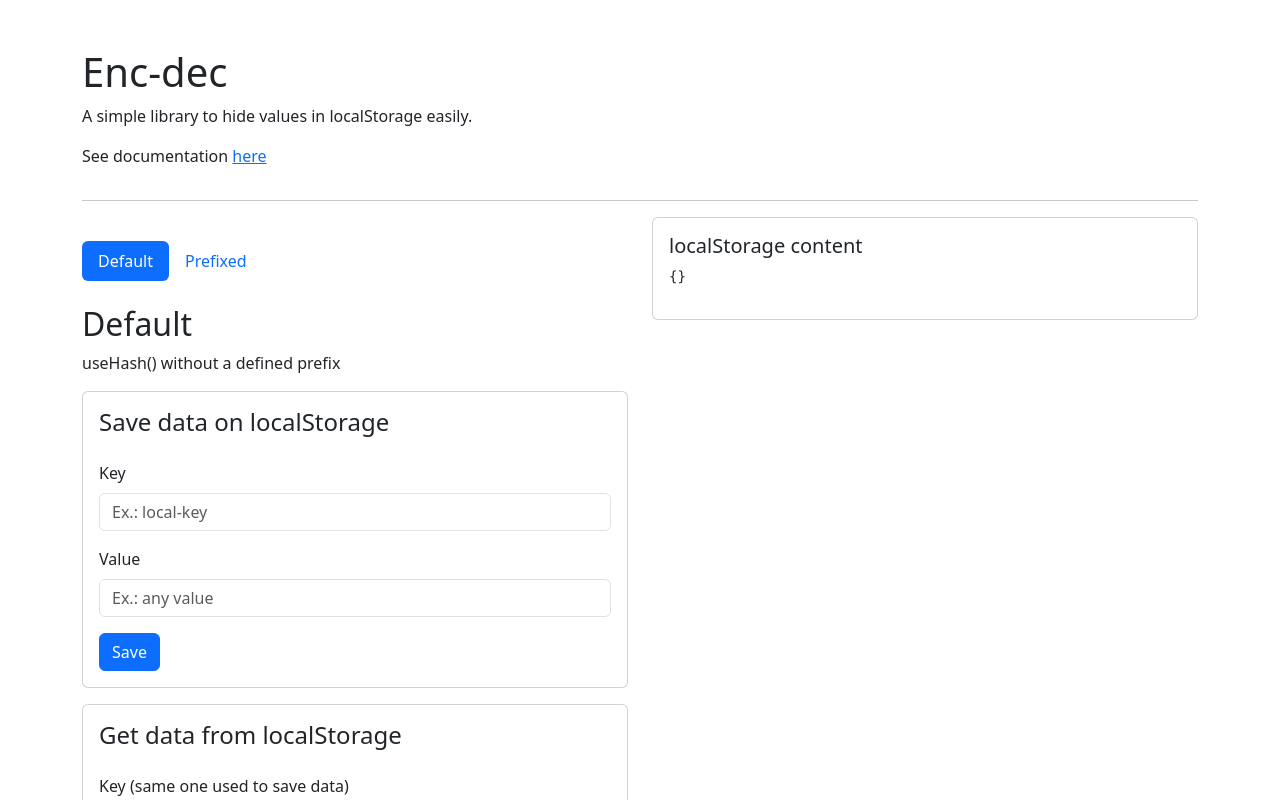
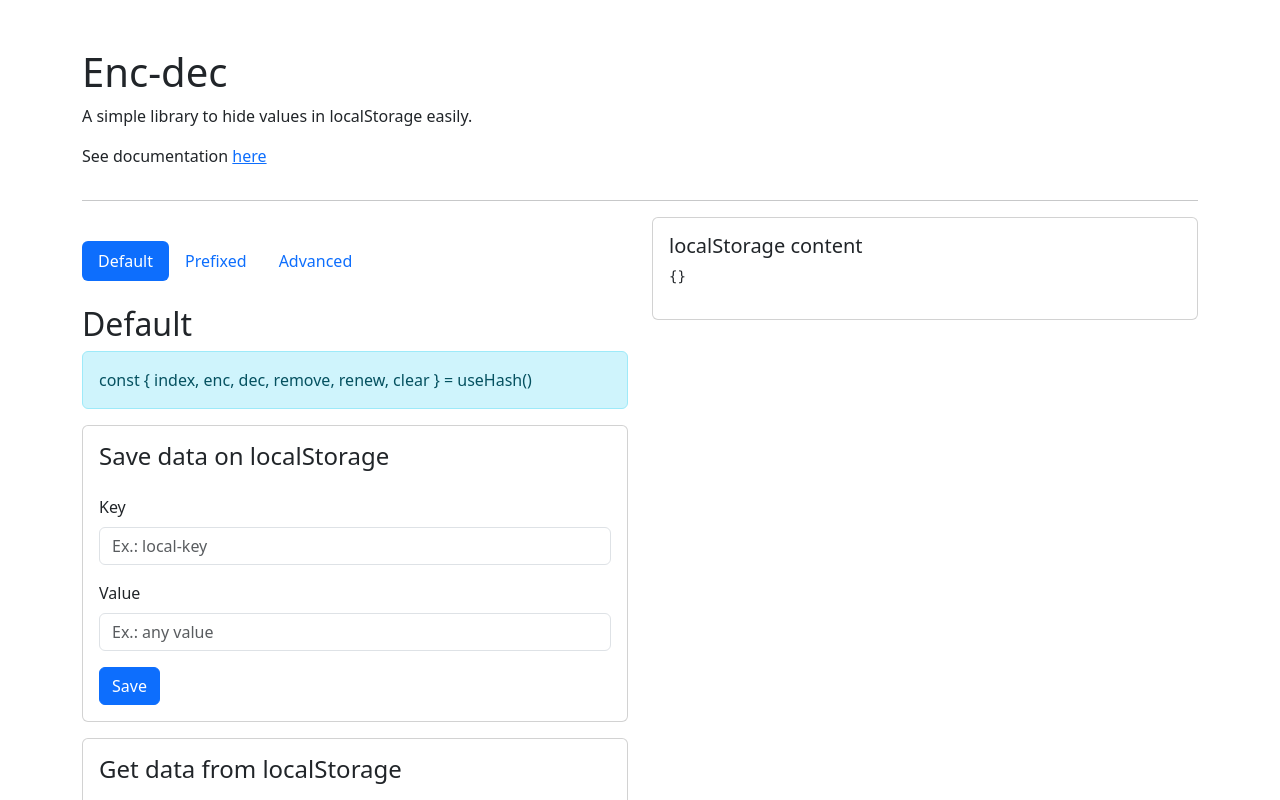
Before and after one commit to filipigustavo/enc-dec, a React (Create React App) app: page / in a window 1280 px wide. Shown: the top 800 px of the page. Built offline with nearby package versions, Linux system fonts and the light colour scheme.

Commit message:
better examples

```diff
--- a/src/App.tsx
+++ b/src/App.tsx
@@ -3,6 +3,8 @@ import { useState } from "react";
 import FormHash from "./FormHash";
 import NavTabs from "./NavTabs";
 import LocalstorageContent from "./LocalstorageContent";
+import NewGenerator from "./NewGenerator";
+import FormDescription from "./FormDescription";
 
 function App() {
   const [activeTab, setActiveTab] = useState<string>("default")
@@ -25,14 +27,40 @@ function App() {
       <hr />
 
       <div className="row">
-        <div className="col-6">
+        <div className="col-12 col-lg-6">
           <NavTabs value={activeTab} onChange={handleSetActiveTab} />
 
-          <FormHash title="Default" description="useHash() without a defined prefix" tabName="default" activeTab={activeTab} />
-          <FormHash title="Prefixed" description="useHash({ prefix: 'teste-prefix'}) with a defined prefix" tabName="prefixed" activeTab={activeTab} prefix="teste-prefix" />
+          <FormHash
+            title="Default"
+            description={<FormDescription description="const { index, enc, dec, remove, renew, clear } = useHash()" />}
+            tabName="default"
+            activeTab={activeTab}
+          />
+          <FormHash
+            title="Prefixed"
+            description={<FormDescription description="const { index, enc, dec, remove, renew, clear } = useHash({ prefix: 'teste-prefix' })" />}
+            tabName="prefixed"
+            activeTab={activeTab}
+            hashConfig={{ prefix: "teste-prefix" }}
+          />
+          <FormHash
+            title="Advanced"
+            description={<>
+              <FormDescription description="const { index, enc, dec, remove, renew, clear } = useHash({globalPrefix: 'advanced', prefix: 'hashed', Generator: NewGenerator, notAllowedKeyCallback: (err: Error) => console.error(err)})" />
+              <FormDescription description="NewConfiguration class is a custom way to do your own hash!" />
+            </>}
+            tabName="advanced"
+            activeTab={activeTab}
+            hashConfig={{
+              globalPrefix: "advanced",
+              prefix: "hashed",
+              Generator: NewGenerator,
+              notAllowedKeyCallback: (err: Error) => console.error(err)
+            }}
+          />
         </div>
 
-        <div className="col-6">
+        <div className="col-12 col-lg-6">
           <LocalstorageContent />
         </div>
       </div>
--- /dev/null
+++ b/src/FormDescription.tsx
@@ -0,0 +1,11 @@
+type TProps = {
+  description: string
+}
+
+const FormDescription = ({ description }: TProps) => {
+  return <div className="alert alert-info" role="alert">
+    {description}
+  </div>
+}
+
+export default FormDescription
--- a/src/FormHash.tsx
+++ b/src/FormHash.tsx
@@ -1,3 +1,4 @@
+import { ReactNode } from "react"
 import ClearAll from "./ClearAll"
 import Getter from "./Getter"
 import KeyValue from "./KeyValue"
@@ -7,18 +8,18 @@ import { useHash } from "./lib"
 
 type TProps = {
   title: string,
-  description: string,
+  description: ReactNode,
   activeTab: string,
   tabName: string,
-  prefix?: string
+  hashConfig?: TUseHashParams
 }
 
-const FormHash = ({ title, description, activeTab, tabName, prefix = "" }: TProps) => {
-  const { index, enc, dec, remove, renew, clear } = useHash({prefix})
+const FormHash = ({ title, description, activeTab, tabName, hashConfig }: TProps) => {
+  const { index, enc, dec, remove, renew, clear } = useHash(hashConfig || {})
 
   return <div className={`tabbed ${tabName === activeTab ? 'd-block' : 'd-none'}`}>
     <h2>{title}</h2>
-    <p>{description}</p>
+    {description}
     <KeyValue onSave={enc} />
     <Getter onGet={dec} />
     <RemoveItem {...{index}} onRemove={remove} />
--- a/src/NavTabs.tsx
+++ b/src/NavTabs.tsx
@@ -5,7 +5,11 @@ type TProps = {
 
 const NavTabs = ({ value, onChange }: TProps) => {
   return <ul className="nav nav-pills my-4">
-    {[{label: 'Default', value: 'default'}, {label: 'Prefixed', value: 'prefixed'}].map((item, index) => <li key={index} className="nav-item">
+    {[
+      {label: 'Default', value: 'default'},
+      {label: 'Prefixed', value: 'prefixed'},
+      {label: 'Advanced', value: 'advanced'},
+      ].map((item, index) => <li key={index} className="nav-item">
       <button className={`nav-link ${value === item.value && 'active'}`} onClick={onChange(item.value)}>{item.label}</button>
     </li>)}
   </ul>
--- /dev/null
+++ b/src/NewGenerator.ts
@@ -0,0 +1,17 @@
+import AbstractGenerator from './lib/AbstractGenerator'
+
+class NewGenerator extends AbstractGenerator<string[]> {
+  generateHashParts: TGenerateHashParts<string[]> = () => {
+    const randomNum = () => `${Math.floor(Math.random() * 10)}`
+
+    return [randomNum(), randomNum(), randomNum()]
+  }
+
+  handleHash: THandleHash<string[]> = (localhashs: string[]) => {
+    const key: string = localhashs.sort().join('')
+
+    return key
+  }
+}
+
+export default NewGenerator
```
Also changed, not shown: src/lib/types.d.ts (+8 -1 lines).
